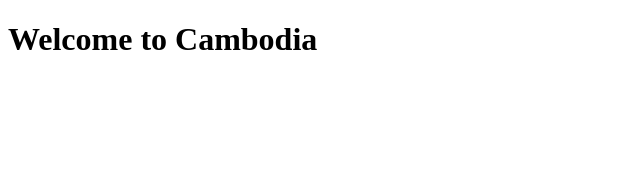
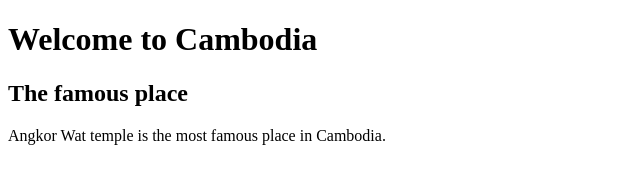
Before and after one commit to Samnoeun/Practice_GitHub, a plain HTML site: page index.html in a window 1280 px wide. Shown: the whole page, without its empty margins (0-640 px from the left). Drawn offline with Linux system fonts and the light colour scheme.

Commit message:
The Cambodia country

```diff
--- a/index.html
+++ b/index.html
@@ -7,6 +7,8 @@
 </head>
 <body>
     <h1>Welcome to Cambodia</h1>
+    <h2>The famous place</h2>
+    <p>Angkor Wat temple is the most famous place in Cambodia.</p>
 
 </body>
 </html>
```
